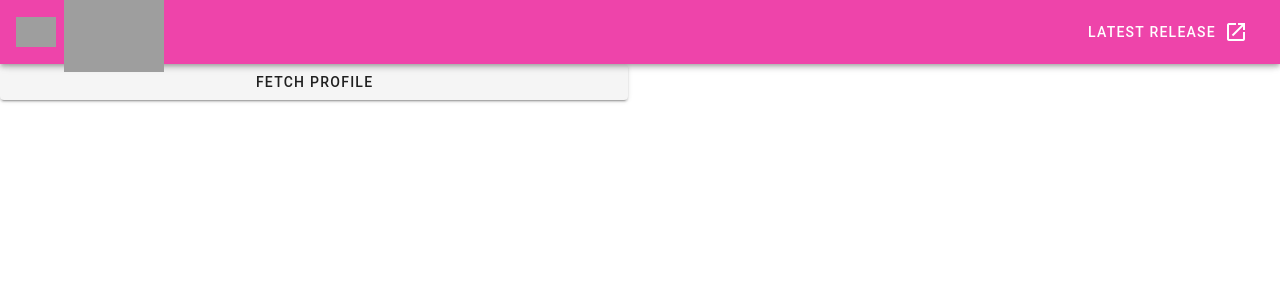
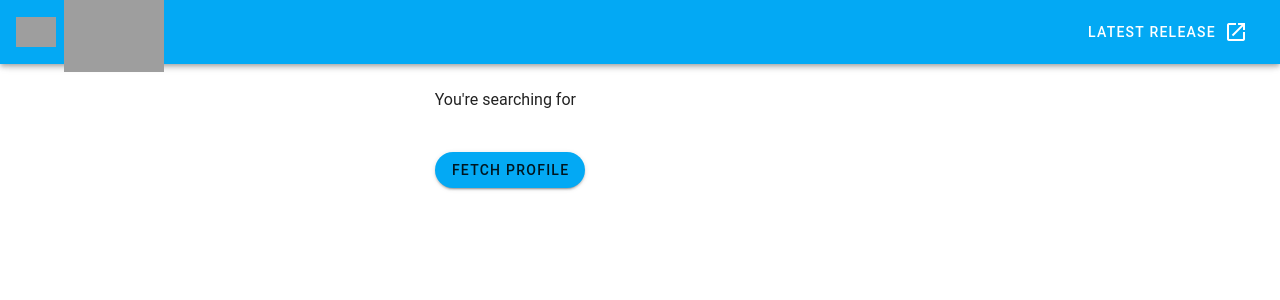
Before and after one commit to robindeleu/github-vue-profile, a Vue app: page / in a window 1280 px wide. Shown: the top 300 px of the page. Built offline with nearby package versions, Linux system fonts and the light colour scheme; grey boxes are pictures that could not be loaded; a small style sheet from the web is missing.

Commit message:
input werkt

```diff
--- a/src/App.vue
+++ b/src/App.vue
@@ -2,7 +2,7 @@
   <v-app>
     <v-app-bar
       app
-      color="primary"
+      color=#03A9F4
       dark
     >
       <div class="d-flex align-center">
@@ -59,7 +59,7 @@
 
     <v-container v-if="profile">
       <v-row justify="center">
-      <v-col cols="2">
+      <v-col cols="4">
         <p>Works in {{profile.company}}</p>
       </v-col>
     </v-row>
@@ -81,9 +81,16 @@
     </v-row>
     </v-container>
 
-    <v-row>
-      <v-col cols="6">
-        <v-btn block primary @click="fetch">Fetch Profile</v-btn>
+    <v-row justify="center">
+      <v-col cols="4">
+        <input id="name" v-model="name" type="text" name="name">
+        <p>You're searching for {{name}}</p>
+      </v-col>
+    </v-row>
+
+    <v-row justify="center">
+      <v-col cols="4">
+        <v-btn color=#03A9F4 elevation="2" rounded @click="fetch(name)">Fetch Profile</v-btn>
       </v-col>
     </v-row>
 
@@ -103,14 +110,15 @@ export default {
   },
 
   data: () => ({
-    profile: null
+    profile: null,
+    name: ''
   }),
 
   methods:{
-    fetch(){
-      console.log("Fetching profile ....")
-
-    UsersAPI.getUser('robindeleu').then(response => {
+    fetch(name){
+    console.log("Fetching profile ....");
+    console.log(name);
+    UsersAPI.getUser(name).then(response => {
         console.log(response);
         this.profile = response.data;
       }).catch(e => {
```
